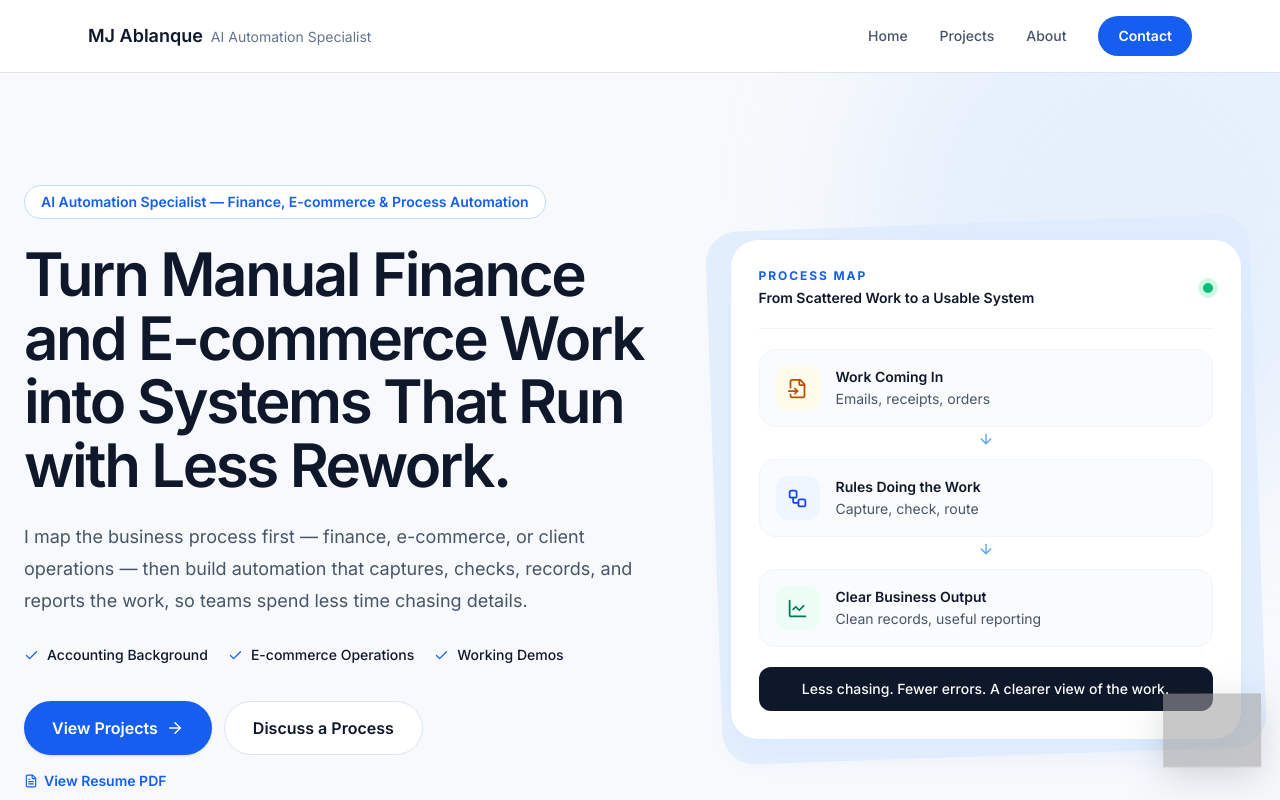
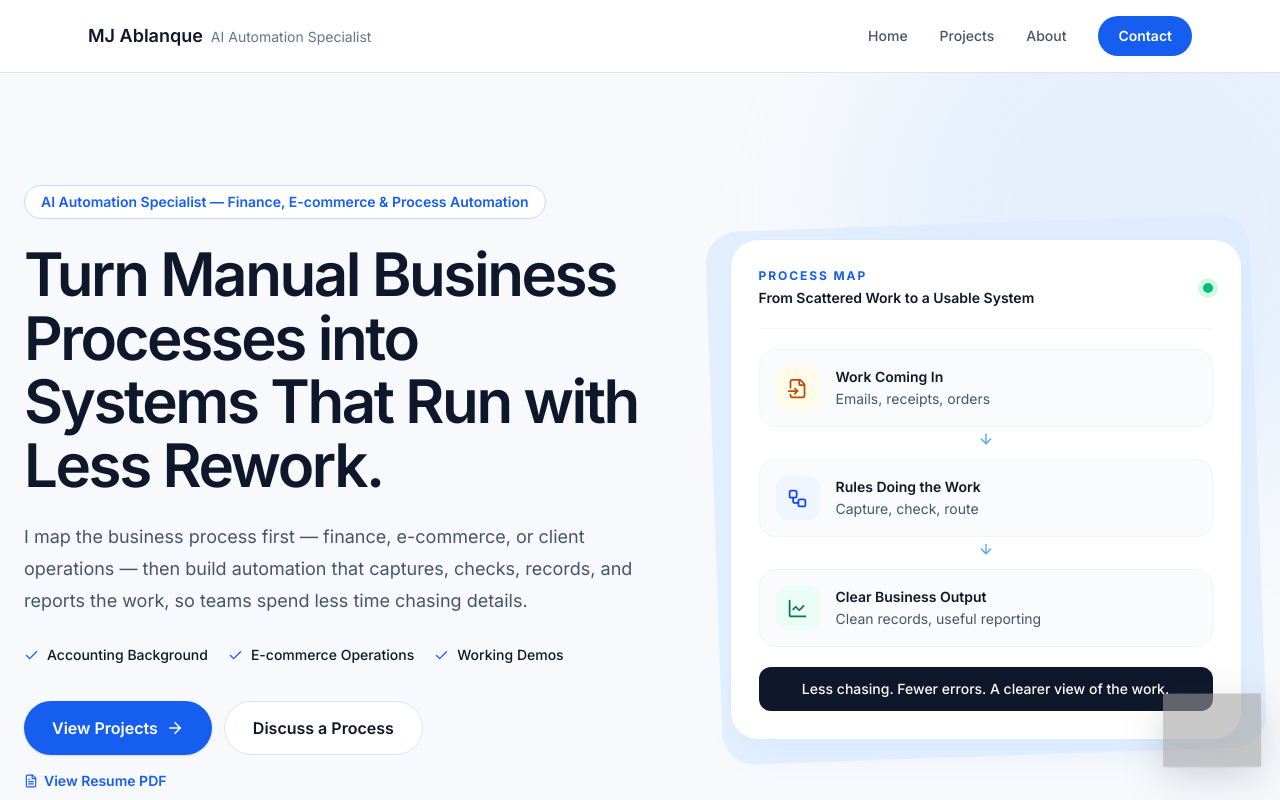
Before and after one commit to workflowlab-tech/ai-automation-portfolio, a Next.js app: page / in a window 1280 px wide. Shown: the top 800 px of the page. Built offline with nearby package versions, Linux system fonts and the light colour scheme; grey boxes are pictures that could not be loaded.

Commit message:
Refine homepage hero headline

```diff
--- a/data/site.ts
+++ b/data/site.ts
@@ -16,7 +16,7 @@ export const site = {
 
 export const heroCopy = {
   eyebrow: "AI Automation Specialist — Finance, E-commerce & Process Automation",
-  headline: "Turn Manual Finance and E-commerce Work into Systems That Run with Less Rework.",
+  headline: "Turn Manual Business Processes into Systems That Run with Less Rework.",
   subhead:
     "I map the business process first — finance, e-commerce, or client operations — then build automation that captures, checks, records, and reports the work, so teams spend less time chasing details.",
   primaryCta: { label: "View Projects", href: "/projects" },
```
